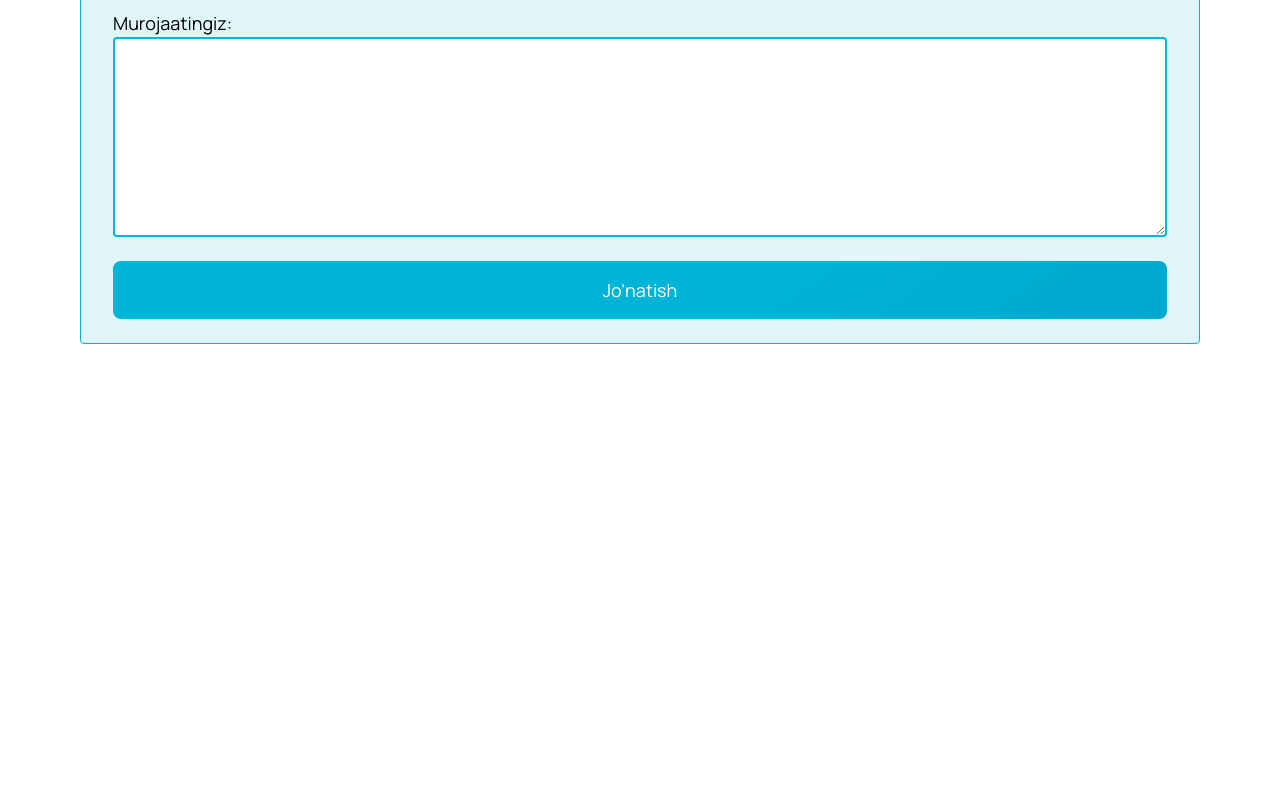
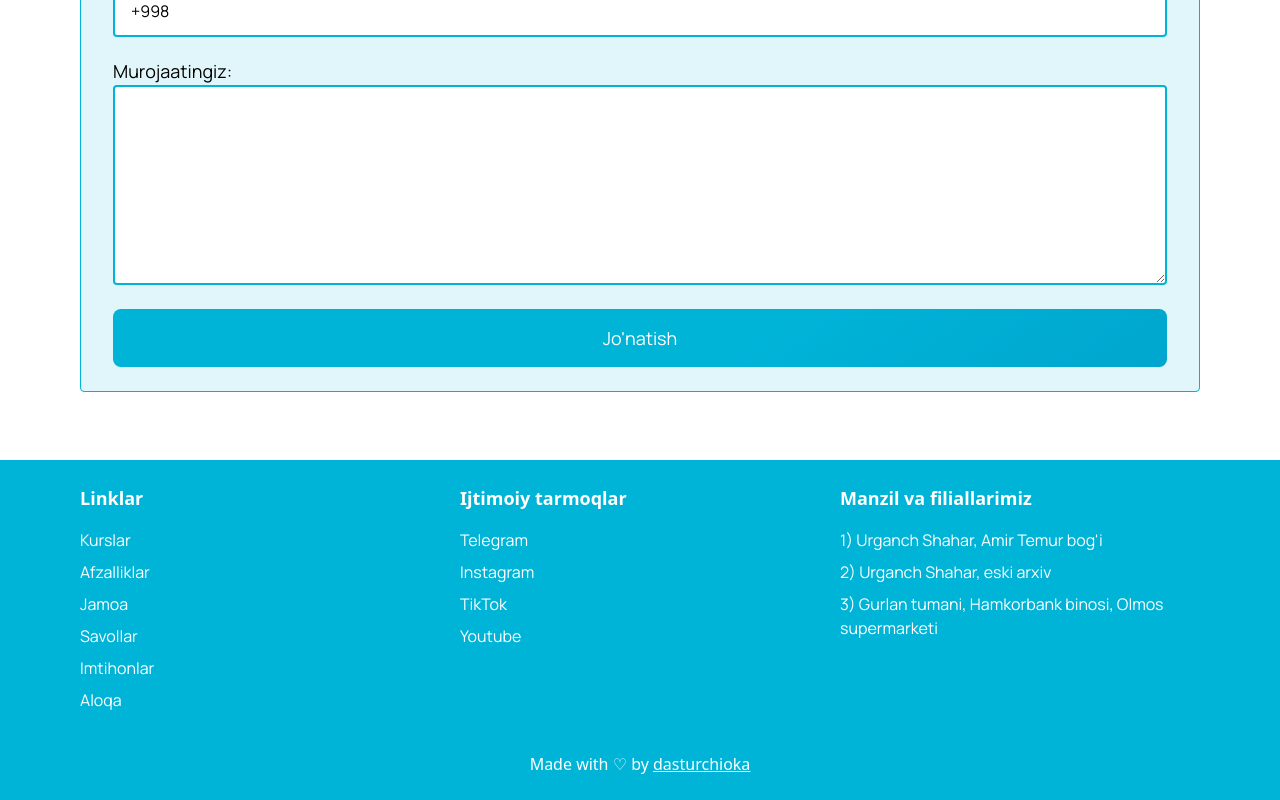
Before and after one commit to sardoraminov/hdp-client, a Nuxt app: page / in a window 1280 px wide. Shown: the part 6615-7415 px from the top of the page. Before the commit the page ends 6979 px from the top, so only its background shows below. Built offline with nearby package versions, Linux system fonts and the light colour scheme.

Commit message:
main design finished

```diff
--- a/assets/css/main.css
+++ b/assets/css/main.css
@@ -21,3 +21,7 @@
 .teacher:hover .teacher-img img {
   transform: scale(1.2);
 }
+
+html {
+  scroll-behavior: smooth;
+}
--- a/components/TheContact.vue
+++ b/components/TheContact.vue
@@ -1,5 +1,5 @@
 <template>
-  <div id="contact" class="contact-part mt-12 pb-5">
+  <div id="contact" class="contact-part my-12 py-5">
     <TheToast v-show="toastOptions.show" :message="toastOptions.message" />
     <div class="part-titles mt-7 text-center mb-8">
       <h1 class="title text-[30px] font-extrabold font-mont inline-block">
@@ -88,7 +88,7 @@ let dFormat = `${d.getDate() > 9 ? d.getDate() : `0` + d.getDate()}/${
 
 const message = reactive({
   fullname: "",
-  phone: 0,
+  phone: '+998',
   text: "",
 
   fullmessage: computed(
--- /dev/null
+++ b/components/TheFooter.vue
@@ -0,0 +1,76 @@
+<template>
+  <footer
+    id="footer"
+    class="footer-part sm:px-20 px-4 bg-primary text-white py-6"
+  >
+    <div class="grid grid-cols-auto gap-5 gap-y-8">
+      <div class="links flex flex-col items-start">
+        <p class="text-lg font-bold mb-4">Linklar</p>
+        <a class="font-manr mb-2" href="#courses">Kurslar</a>
+        <a class="font-manr mb-2" href="#advanteges">Afzalliklar</a>
+        <a class="font-manr mb-2" href="#team">Jamoa</a>
+        <a class="font-manr mb-2" href="#questions">Savollar</a>
+        <a class="font-manr mb-2" href="#about-exam">Imtihonlar</a>
+        <a class="font-manr" href="#contact">Aloqa</a>
+      </div>
+      <div class="social flex flex-col items-start">
+        <p class="text-lg font-bold mb-4">Ijtimoiy tarmoqlar</p>
+        <a
+          target="_blank"
+          class="font-manr mb-2"
+          href="https://t.me/hdp_learning_center"
+        >
+          Telegram
+        </a>
+        <a
+          class="font-manr mb-2"
+          target="_blank"
+          href="https://instagram.com/hdp_learning_center"
+        >
+          Instagram
+        </a>
+        <a
+          class="font-manr mb-2"
+          target="_blank"
+          href="http://vm.tiktok.com/ZSeyMNrHn/"
+        >
+          TikTok
+        </a>
+        <a
+          class="font-manr"
+          target="_blank"
+          href="https://www.youtube.com/c/HDPOFFICIAL"
+        >
+          Youtube
+        </a>
+      </div>
+      <div class="address">
+        <p class="text-lg font-bold mb-4">Manzil va filiallarimiz</p>
+        <p class="font-manr mb-2">1) Urganch Shahar, Amir Temur bog'i</p>
+        <p class="font-manr mb-2">2) Urganch Shahar, eski arxiv</p>
+        <p class="font-manr">
+          3) Gurlan tumani, Hamkorbank binosi, Olmos supermarketi
+        </p>
+      </div>
+    </div>
+    <p class="mt-10 text-center">
+      Made with &#9825; by
+      <a target="_blank" class="underline" href="https://dasturchioka.uz">dasturchioka</a>
+    </p>
+  </footer>
+</template>
+
+<style scoped>
+.footer-part {
+  width: calc(100% + 160px);
+  margin: 0 -80px;
+}
+
+@media (max-width: 639px) {
+  .footer-part {
+    width: calc(100% + 64px);
+    margin: 0 -32px;
+    padding: 32px;
+  }
+}
+</style>
--- a/pages/index.vue
+++ b/pages/index.vue
@@ -38,6 +38,7 @@
       <TheQuestions />
       <TheAboutExam />
       <TheContact/>
+      <TheFooter />
     </main>
   </div>
 </template>
```
